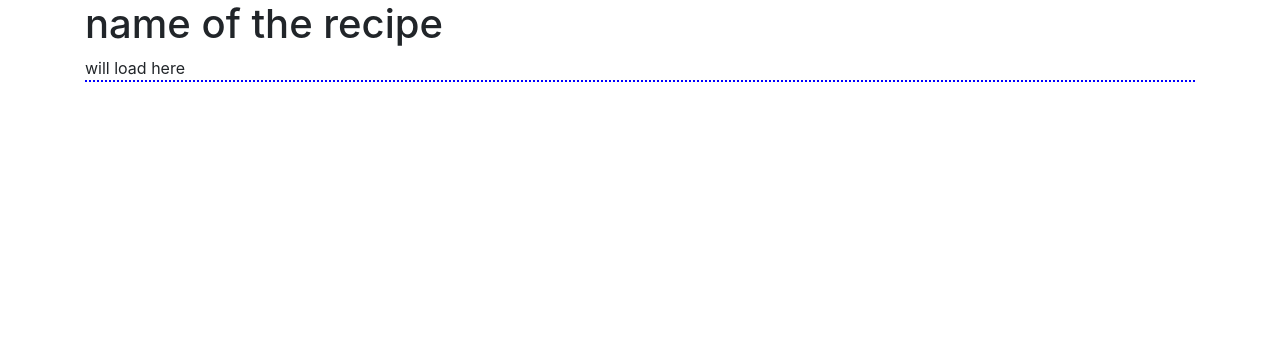
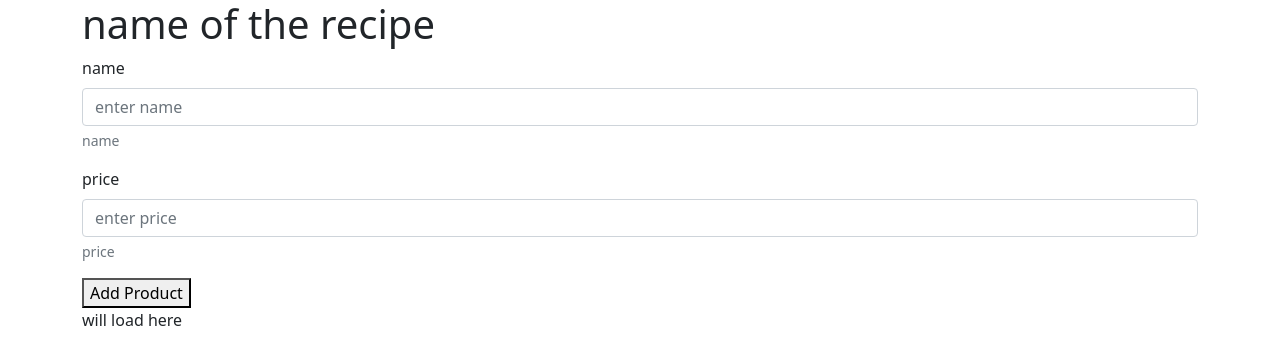
Before and after one commit to mareyam/JQueryCRUD, a plain HTML site: page index.html in a window 1280 px wide. Drawn offline with nearby package versions, Linux system fonts and the light colour scheme; no server answers.

Commit message:
Update index.html

```diff
--- a/index.html
+++ b/index.html
@@ -7,27 +7,23 @@
   <title>Document</title>
   <!--css-->
   <link rel="stylesheet" href="https://cdn.jsdelivr.net/npm/bootstrap@4.4.1/dist/css/bootstrap.min.css" integrity="sha384-Vkoo8x4CGsO3+Hhxv8T/Q5PaXtkKtu6ug5TOeNV6gBiFeWPGFN9MuhOf23Q9Ifjh" crossorigin="anonymous">
-  <link rel="stylesheet" href="index.css">
-  <!-- jquery -->
-  <script src="https://code.jquery.com/jquery-3.4.1.slim.min.js" integrity="sha384-J6qa4849blE2+poT4WnyKhv5vZF5SrPo0iEjwBvKU7imGFAV0wwj1yYfoRSJoZ+n" crossorigin="anonymous"></script>
-  <script src="https://cdn.jsdelivr.net/npm/popper.js@1.16.0/dist/umd/popper.min.js" integrity="sha384-Q6E9RHvbIyZFJoft+2mJbHaEWldlvI9IOYy5n3zV9zzTtmI3UksdQRVvoxMfooAo" crossorigin="anonymous"></script>
-  <script src="https://cdn.jsdelivr.net/npm/bootstrap@4.4.1/dist/js/bootstrap.min.js" integrity="sha384-wfSDF2E50Y2D1uUdj0O3uMBJnjuUD4Ih7YwaYd1iqfktj0Uod8GCExl3Og8ifwB6" crossorigin="anonymous"></script>
+  <link rel="stylesheet" href="lab.css">
 
+  <link href="https://cdn.jsdelivr.net/npm/bootstrap@5.1.3/dist/css/bootstrap.min.css" rel="stylesheet" integrity="sha384-1BmE4kWBq78iYhFldvKuhfTAU6auU8tT94WrHftjDbrCEXSU1oBoqyl2QvZ6jIW3" crossorigin="anonymous">
+  <!--Custom CSS-->
+  <link rel="stylesheet" href="lab.css">
   <script src="https://code.jquery.com/jquery-3.6.0.min.js" integrity="sha256-/xUj+3OJU5yExlq6GSYGSHk7tPXikynS7ogEvDej/m4=" crossorigin="anonymous"></script>
-  <script src="index.js"></script>
+  <!-- JavaScript Bundle with Popper -->
+  <script src="https://cdn.jsdelivr.net/npm/bootstrap@5.1.3/dist/js/bootstrap.bundle.min.js" integrity="sha384-ka7Sk0Gln4gmtz2MlQnikT1wXgYsOg+OMhuP+IlRH9sENBO0LRn5q+8nbTov4+1p" crossorigin="anonymous"></script>
+  <script src="lab.js"></script>
 
-
-
-<!--
-  <script src="https://ajax.googleapis.com/ajax/libs/jquery/3.6.0/jquery.min.js"></script>
-   -->
 
 
 
 </head>
 <body class="container">
   <h1 class="name">name of the recipe</h1>
-  <!-- <div class="form-group">
+  <div class="form-group">
     <label for="name">name</label>
     <input type="text"
       class="form-control" name="name" id="name" aria-describedby="nameId" placeholder="enter name">
@@ -41,10 +37,10 @@
       class="form-control" name="price" id="price" aria-describedby="priceId" placeholder="enter price">
     <small id="priceId" class="form-text text-muted">price</small>
   </div>
-  <button id="addBtn" class="addBtn">Add Product</button> -->
+  <button id="addBtn" class="addBtn">Add Product</button>
 
 
-  <div id="recipes">
+  <div id="products">
     will load here
   </div>
 
@@ -89,61 +85,3 @@
 
 </body>
 </html>
-
-
-
-
-
-
-
-
-<!-- <h1>Receipeis API client</h1>
-
-
-  <div class="form-group">
-    <label for="title">Title</label>
-    <input type="text"
-      class="form-control" name="title" id="title" aria-describedby="helpId" placeholder="Title of the recipe">
-    <small id="title" class="form-text text-muted">Enter title of the recipe</small>
-  </div>
-
-  <div class="form-group">
-    <label for="body">Body</label>
-    <input type="text"
-      class="form-control" name="body" id="body" aria-describedby="helpId" placeholder="Details of the recipe">
-    <small id="body" class="form-text text-muted">Enter Details of the recipe</small>
-  </div>
-
-
- Button trigger modal -->
-  <!-- <button type="button" class="btn btn-primary btn-lg" data-toggle="modal" data-target="#updateModal">
-    Launch
-  </button> -->
-
-  <!-- Modal -->
-  <!-- <div class="modal fade" id="updateModal" tabindex="-1" role="dialog" aria-labelledby="modelTitleId" aria-hidden="true">
-    <div class="modal-dialog" role="document">
-      <div class="modal-content">
-        <div class="modal-header">
-          <h5 class="modal-title">Modal title</h5>
-            <button type="button" class="close" data-dismiss="modal" aria-label="Close">
-              <span aria-hidden="true">&times;</span>
-            </button>
-        </div>
-        <div class="modal-body">
-         <input type="text" id="updateTitle"><br>
-         <input type="text" id="updateName"><br>
-
-        </div>
-        <div class="modal-footer">
-          <button type="updateSave" class="btn btn-primary" >Update</button>
-
-          <button type="button" class="btn btn-secondary" data-dismiss="modal">Close</button>
-          <button type="button" class="btn btn-primary">Save</button>
-        </div>
-      </div>
-    </div>
-  </div>
-
-  <button class="addBtn" id="addBtn">Add Recipe</button>
-  <div id="recipes"> -->
```
